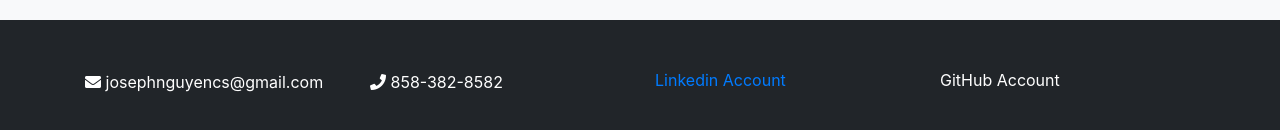
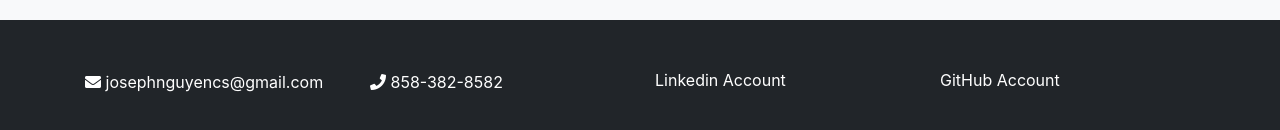
Before and after one commit to josephnguyencs/joseph-portfolio, a website with bundled scripts: page index.html in a window 1280 px wide. Shown: the part 4153-4283 px from the top of the page. Built offline with nearby package versions, Linux system fonts and the light colour scheme; files whose address does not match are found by name; a web font is replaced by a local one.

Commit message:
final change before review.

```diff
--- a/index.html
+++ b/index.html
@@ -224,7 +224,7 @@
             </p>
           </div>
           <div class="col-md-3 col-sm-6">
-            <a href="https://www.linkedin.com/in/joseph-nguyen-cs/" target= class="contact-text">
+            <a href="https://www.linkedin.com/in/joseph-nguyen-cs/" target="blank" class="contact-text">
         Linkedin Account
             </a>
           </div>
```
Also changed, not shown: 1 other file.
